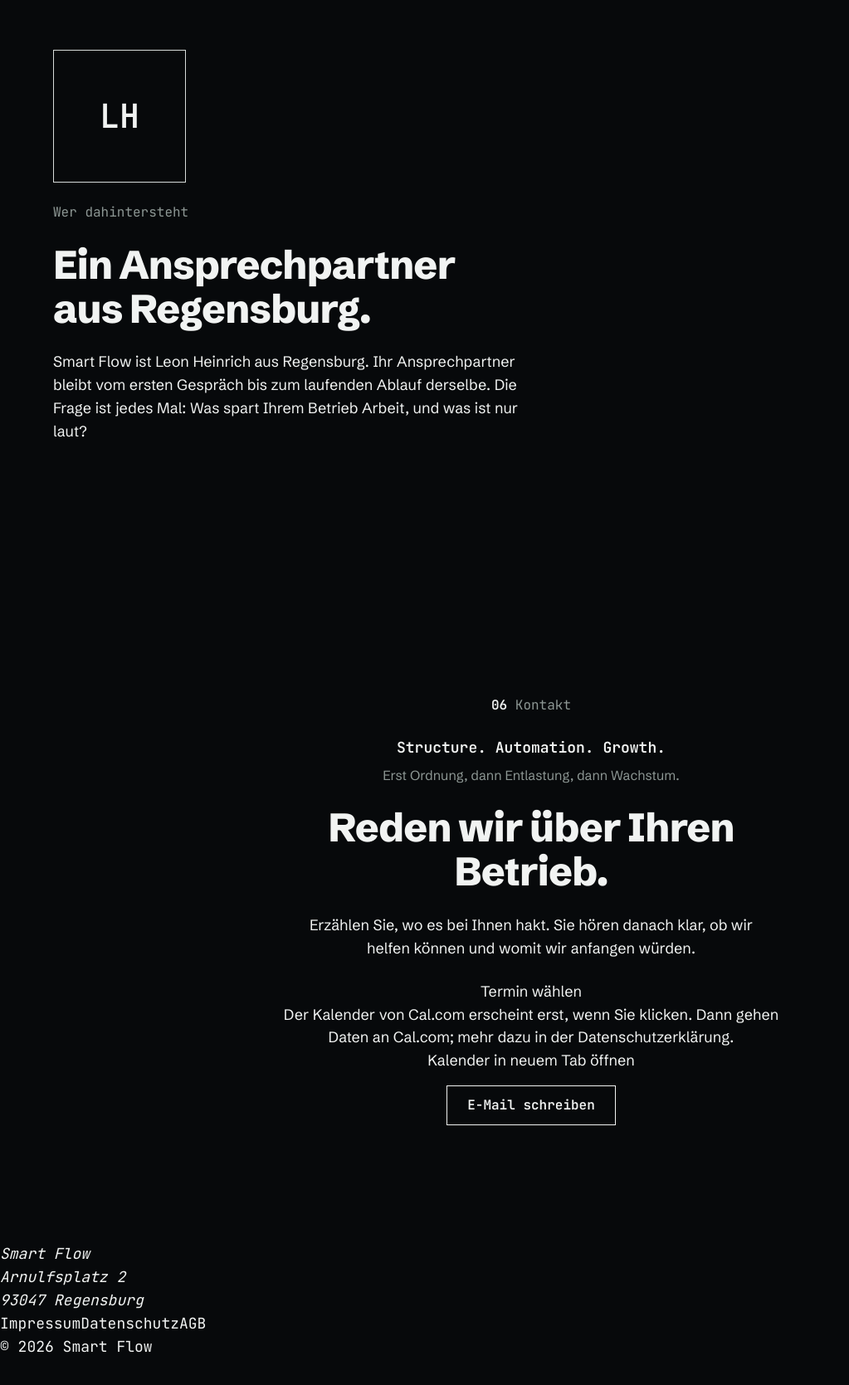
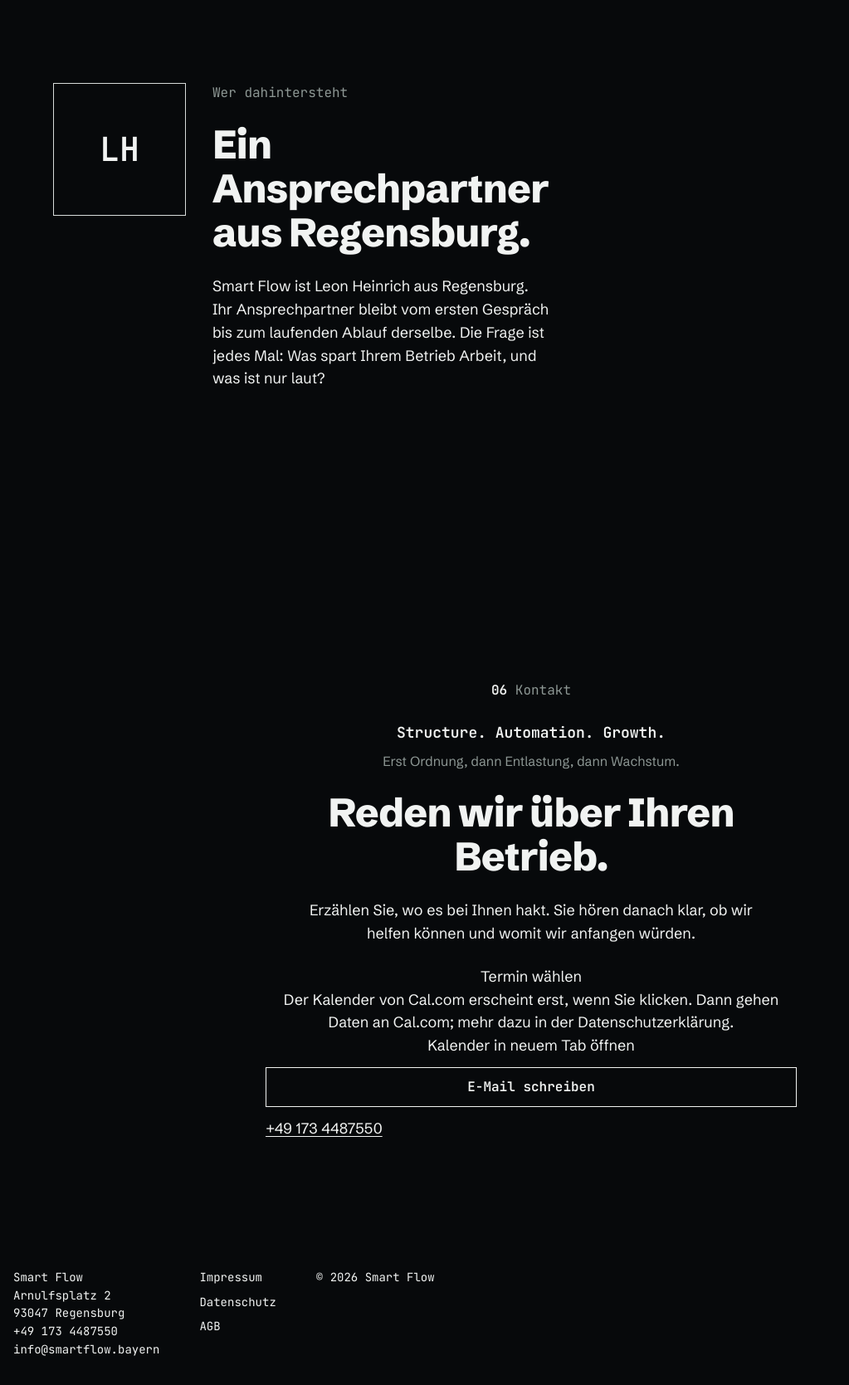
Before and after one commit to Smart-Flow-Bayern/SmartFlowWebsiteV5, a Next.js app: page / in a window 1280 px wide. Shown: the part 4404-6073 px from the top of the page at 83% size, without its empty margins (0-1023 px from the left). Before the commit the page ends 6040 px from the top, so only its background shows below. Built offline with nearby package versions, Linux system fonts and the light colour scheme.

Commit message:
feat(contact): Über-Block mit Fotoplatzhalter, Kontaktaktionen, Fußzeile ohne Sprachwechsel

```diff
--- a/app/globals.css
+++ b/app/globals.css
@@ -212,10 +212,62 @@ h2 {
 
   .contact-actions {
     display: flex;
+    flex-direction: column;
+    align-items: stretch;
+    gap: 12px;
+  }
+
+  .site-footer {
+    display: flex;
     flex-wrap: wrap;
-    justify-content: center;
-    align-items: flex-start;
-    gap: 16px;
+    gap: 24px 48px;
+    padding: 32px 16px;
+    font-size: 14px;
+    font-style: normal;
+  }
+
+  .site-footer address {
+    font-style: normal;
+  }
+
+  .site-footer nav {
+    display: flex;
+    flex-direction: column;
+    gap: 8px;
+  }
+
+  .contact-phone {
+    align-self: flex-start;
+    text-decoration: underline;
+    text-underline-offset: 3px;
+  }
+
+  .cal-frame {
+    width: 100%;
+    height: min(70svh, 640px);
+  }
+
+  .cal-frame > iframe {
+    width: 100%;
+    height: 100%;
+    border: 0;
+  }
+
+  @media (min-width: 720px) {
+    .scene-text:has(> .portrait) {
+      display: grid;
+      grid-template-columns: 160px 1fr;
+      column-gap: 32px;
+      align-items: start;
+    }
+
+    .scene-text > .portrait {
+      grid-row: 1 / span 4;
+    }
+
+    .scene-text:has(> .portrait) > :not(.portrait) {
+      grid-column: 2;
+    }
   }
 
   @media (max-width: 719px) {
--- a/components/Footer.tsx
+++ b/components/Footer.tsx
@@ -22,6 +22,10 @@ export function Footer() {
         {CONTACT.street}
         <br />
         {CONTACT.zip} {CONTACT.city}
+        <br />
+        <a href={CONTACT.phoneHref}>{CONTACT.phone}</a>
+        <br />
+        <a href={`mailto:${CONTACT.email}`}>{CONTACT.email}</a>
       </address>
       <nav aria-label={content.footer.legalLabel} className="font-mono">
         {content.footer.legal.map((l) => (
--- /dev/null
+++ b/components/about/Portrait.tsx
@@ -0,0 +1,15 @@
+import { PORTRAIT } from '@/lib/brand/portrait'
+
+export function Portrait({ initials, alt }: { initials: string; alt: string }) {
+  if (PORTRAIT === null) {
+    return (
+      <div className="portrait" role="img" aria-label={alt}>
+        <span aria-hidden>{initials}</span>
+      </div>
+    )
+  }
+  return (
+    // eslint-disable-next-line @next/next/no-img-element
+    <img className="portrait" src={PORTRAIT.src} width={PORTRAIT.width} height={PORTRAIT.height} alt={alt} loading="lazy" />
+  )
+}
--- a/components/contact/CalEmbed.tsx
+++ b/components/contact/CalEmbed.tsx
@@ -11,11 +11,9 @@ export function CalEmbed() {
   return (
     <div className="cal-embed">
       {loaded ? (
-        <iframe
-          className="cal-frame"
-          src={`${CONTACT.calUrl}?embed=true&theme=dark`}
-          title={kontakt.calTitle}
-        />
+        <div className="cal-frame" data-lenis-prevent>
+          <iframe src={`${CONTACT.calUrl}?embed=true&theme=dark`} title={kontakt.calTitle} />
+        </div>
       ) : (
         <>
           <button type="button" className="cal-button" onClick={() => setLoaded(true)}>
--- a/components/scenes/Kontakt.tsx
+++ b/components/scenes/Kontakt.tsx
@@ -20,6 +20,9 @@ export function Kontakt() {
         <a className="btn btn-ghost" href={`mailto:${CONTACT.email}`}>
           {s.emailCta}
         </a>
+        <a className="contact-phone" href={CONTACT.phoneHref}>
+          {CONTACT.phone}
+        </a>
       </div>
     </SceneSection>
   )
--- a/components/scenes/Ueber.tsx
+++ b/components/scenes/Ueber.tsx
@@ -1,3 +1,4 @@
+import { Portrait } from '@/components/about/Portrait'
 import { CONTENT } from '@/content'
 import { Kicker, SceneSection } from '@/components/scenes/SceneSection'
 
@@ -5,10 +6,7 @@ export function Ueber() {
   const a = CONTENT.about
   return (
     <SceneSection id="ueber" index={5} side="left">
-      {/* Platzhalter bis Task 7 (Portrait mit Foto oder Initialen im Knotenstil). */}
-      <div className="portrait" aria-hidden>
-        {a.initials}
-      </div>
+      <Portrait initials={a.initials} alt={a.photoAlt} />
       <Kicker number={a.number} kicker={a.kicker} />
       <h2 id="ueber-title">{a.heading}</h2>
       <div className="prose">
--- /dev/null
+++ b/lib/brand/portrait.ts
@@ -0,0 +1,2 @@
+/** Leon liefert das Foto; dann Datei unter public/brand/ ablegen und hier eintragen. */
+export const PORTRAIT: { src: string; width: number; height: number } | null = null
```
Also changed, not shown: 2 other files (tests, documents, lock files or other folders).
